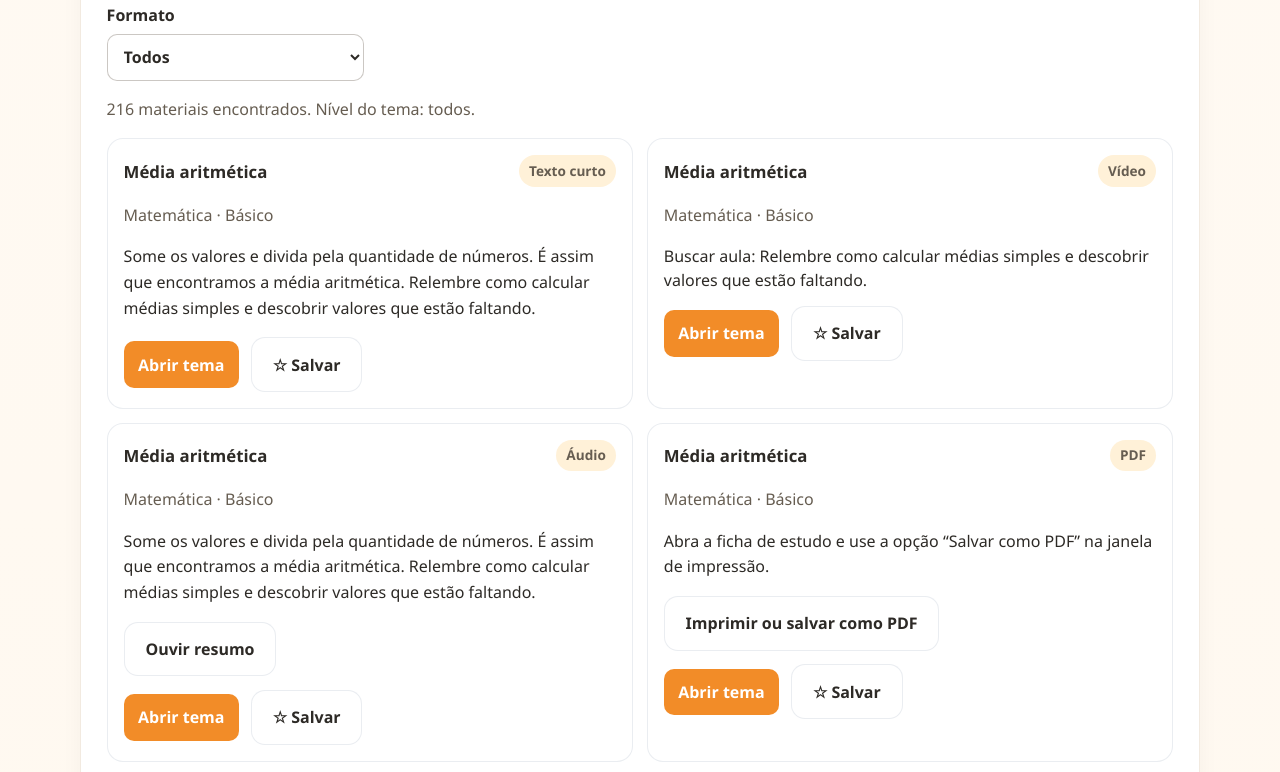
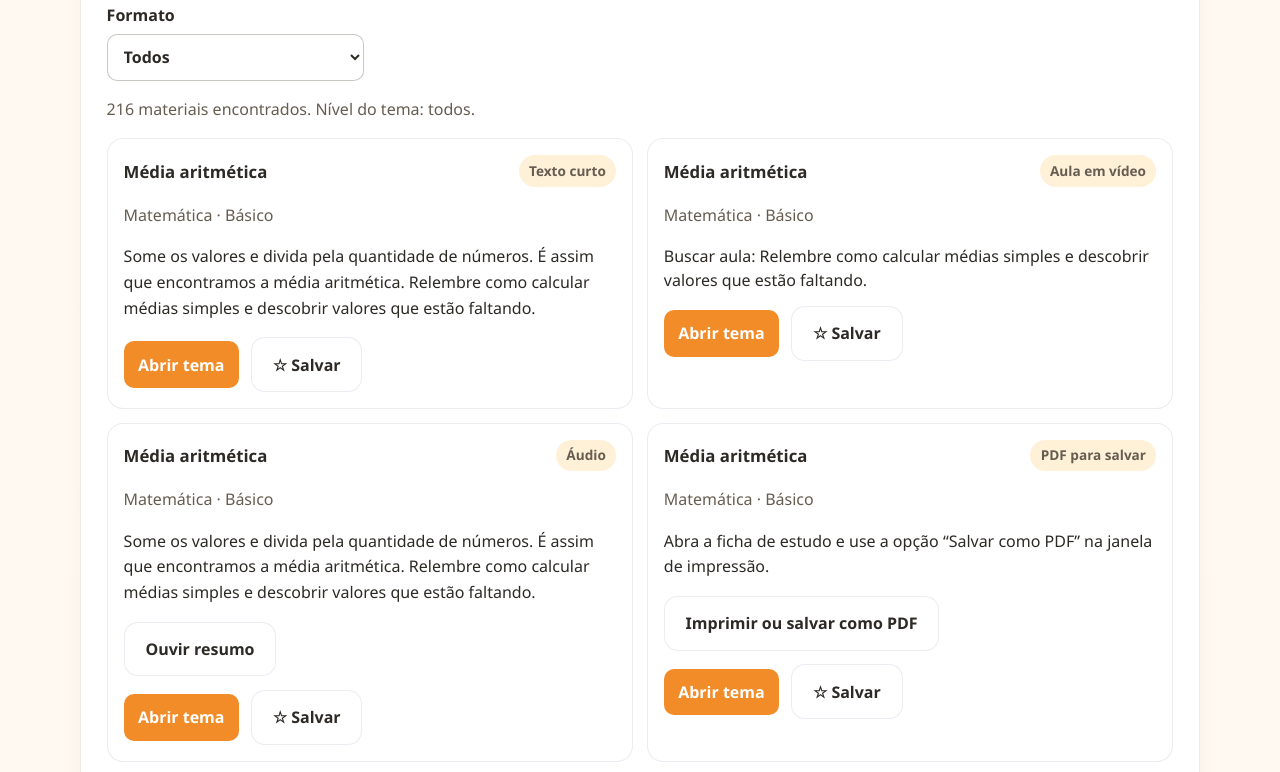
Before and after one commit to miguelsilva301012-lgtm/projeto-ensino-medio, a plain HTML site: page meus-estudos.html in a window 1280 px wide. Shown: the part 966-1738 px from the top of the page. Drawn offline with Linux system fonts and the light colour scheme.

Commit message:
Improve study catalog and homepage loading
Co-authored-by: Copilot App <223556219+Copilot@users.noreply.github.com>

```diff
--- a/estudos.js
+++ b/estudos.js
@@ -18,6 +18,14 @@
   let accumulatedActiveMillis = 0;
   let lastRecordedMinute = 0;
   let catalogVisibleCount = 24;
+  const resourceFormats = {
+    texto: 'Texto curto',
+    video: 'Aula em vídeo',
+    audio: 'Áudio',
+    pdf: 'PDF para salvar',
+    infografico: 'Infográfico',
+    flashcard: 'Flashcards',
+  };
 
   function loadState() {
     try {
@@ -237,10 +245,10 @@
     const selectedFormat = formatFilter;
     const resources = filtered.flatMap((item) => (selectedFormat
       ? [selectedFormat]
-      : ['texto', 'video', 'audio', 'pdf', 'infografico', 'flashcard'])
+      : Object.keys(resourceFormats))
       .map((type) => ({ item, type })));
     const cards = resources.slice(0, catalogVisibleCount)
-      .map(({ item, type }) => createResourceCards(item, type)[0]);
+      .map(({ item, type }) => createResourceCard(item, type));
     document.querySelector('.catalog-result-count').textContent = `${resources.length} ${resources.length === 1 ? 'material encontrado' : 'materiais encontrados'}. Nível do tema: ${itemLevelLabel(levelFilter)}.`;
     results.replaceChildren(...cards);
     if (resources.length > cards.length) {
@@ -266,48 +274,40 @@
     return level ? ['Básico', 'Intermediário', 'Avançado'][Number(level) - 1] : 'todos';
   }
 
-  function createResourceCards(item, format) {
-    const types = format ? [format] : ['texto', 'video', 'audio', 'pdf', 'infografico', 'flashcard'];
-    return types.map((type) => {
-      const card = document.createElement('article');
-      card.className = 'resource-card';
+  function createElement(tagName, className, text) {
+    const element = document.createElement(tagName);
+    if (className) element.className = className;
+    if (text) element.textContent = text;
+    return element;
+  }
+
+  function createResourceCard(item, type) {
+    const card = createElement('article', 'resource-card');
     card.dataset.subject = item.subject;
     card.dataset.level = String(item.level);
-      const heading = document.createElement('div');
-      heading.className = 'resource-heading';
-      const title = document.createElement('h3');
-      title.textContent = item.title;
-      const tag = document.createElement('span');
-      tag.className = 'resource-format-tag';
-      tag.textContent = formatLabels[type];
-      heading.append(title, tag);
-      const subject = document.createElement('p');
-      subject.className = 'resource-subject';
-      subject.textContent = `${item.subjectLabel} · ${itemLevelLabel(String(item.level))}`;
-      const content = createFormatContent(item, type);
-      card.append(heading, subject, content);
-      const actions = document.createElement('div');
-      actions.className = 'resource-actions';
-      const openLink = document.createElement('a');
+
+    const heading = createElement('div', 'resource-heading');
+    heading.append(
+      createElement('h3', '', item.title),
+      createElement('span', 'resource-format-tag', resourceFormats[type]),
+    );
+
+    const subject = createElement('p', 'resource-subject', `${item.subjectLabel} · ${itemLevelLabel(String(item.level))}`);
+    const actions = createElement('div', 'resource-actions');
+    const openLink = createElement('a', 'resource-open', 'Abrir tema');
     openLink.href = encodeTopicUrl(item);
-      openLink.className = 'resource-open';
-      openLink.textContent = 'Abrir tema';
-      const favorite = document.createElement('button');
+    const favorite = createElement(
+      'button',
+      'favorite-toggle ghost-btn',
+      state.favorites.includes(item.key) ? '★ Salvo' : '☆ Salvar',
+    );
     favorite.type = 'button';
-      favorite.className = 'favorite-toggle ghost-btn';
     favorite.setAttribute('aria-pressed', String(state.favorites.includes(item.key)));
-      favorite.textContent = state.favorites.includes(item.key) ? '★ Salvo' : '☆ Salvar';
     favorite.addEventListener('click', () => toggleFavorite(item.key));
     actions.append(openLink, favorite);
-      card.append(actions);
+    card.append(heading, subject, createFormatContent(item, type), actions);
     return card;
-    });
   }
-
-  const formatLabels = {
-    texto: 'Texto curto', video: 'Vídeo', audio: 'Áudio', pdf: 'PDF',
-    infografico: 'Infográfico', flashcard: 'Flashcards',
-  };
 
   function createFormatContent(item, type) {
     if (type === 'video') {
@@ -454,6 +454,7 @@
   function setupCatalog() {
     const subjectSelect = document.querySelector('.catalog-subject');
     const plannerSubject = document.querySelector('#planner-subject');
+    const formatSelect = document.querySelector('.catalog-format');
     const options = Object.entries(subjectLabels).map(([value, label]) => {
       const option = document.createElement('option');
       option.value = value;
@@ -463,6 +464,11 @@
     options.forEach((option) => {
       subjectSelect.append(option.cloneNode(true));
       plannerSubject.append(option.cloneNode(true));
+    });
+    Object.entries(resourceFormats).forEach(([value, label]) => {
+      const option = createElement('option', '', label);
+      option.value = value;
+      formatSelect.append(option);
     });
     document.querySelectorAll('.catalog-filters input, .catalog-filters select').forEach((control) => {
       const refreshCatalog = () => {
--- a/meus-estudos.html
+++ b/meus-estudos.html
@@ -99,12 +99,6 @@
           <label>Formato
             <select class="catalog-format">
               <option value="">Todos</option>
-              <option value="texto">Texto curto</option>
-              <option value="video">Aula em vídeo</option>
-              <option value="audio">Áudio</option>
-              <option value="pdf">PDF para salvar</option>
-              <option value="infografico">Infográfico</option>
-              <option value="flashcard">Flashcards</option>
             </select>
           </label>
         </div>
```
Also changed, not shown: index.html (+0 -2 lines), 1 other file. Lines whose indentation alone changed are shown as unchanged.
